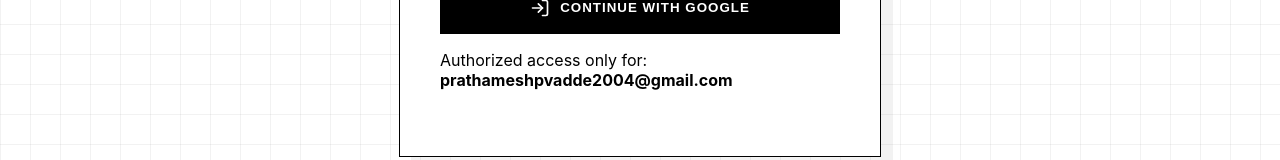
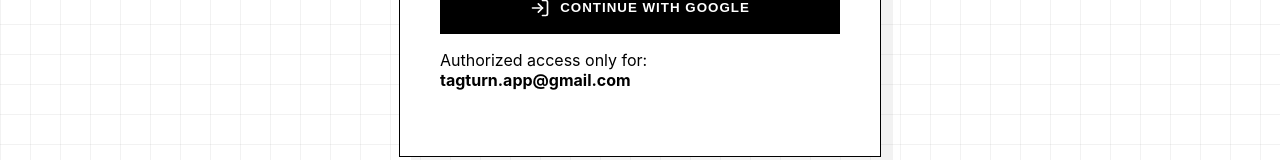
Before and after one commit to adityakale3115/admin-tagturn, a React (Create React App) app: page /admin/login in a window 1280 px wide. Shown: the part 456-616 px from the top of the page. Built offline with nearby package versions, Linux system fonts and the light colour scheme.

Commit message:
auth change to tagturnapp

```diff
--- a/src/pages/admin/Login.jsx
+++ b/src/pages/admin/Login.jsx
@@ -10,7 +10,7 @@
   const provider = new GoogleAuthProvider();
 
   // 🛡️ Whitelisted Admin Email
-  const ADMIN_EMAIL = "prathameshpvadde2004@gmail.com";
+  const ADMIN_EMAIL = "tagturn.app@gmail.com";
 
   const loginWithGoogle = async () => {
     try {
```
